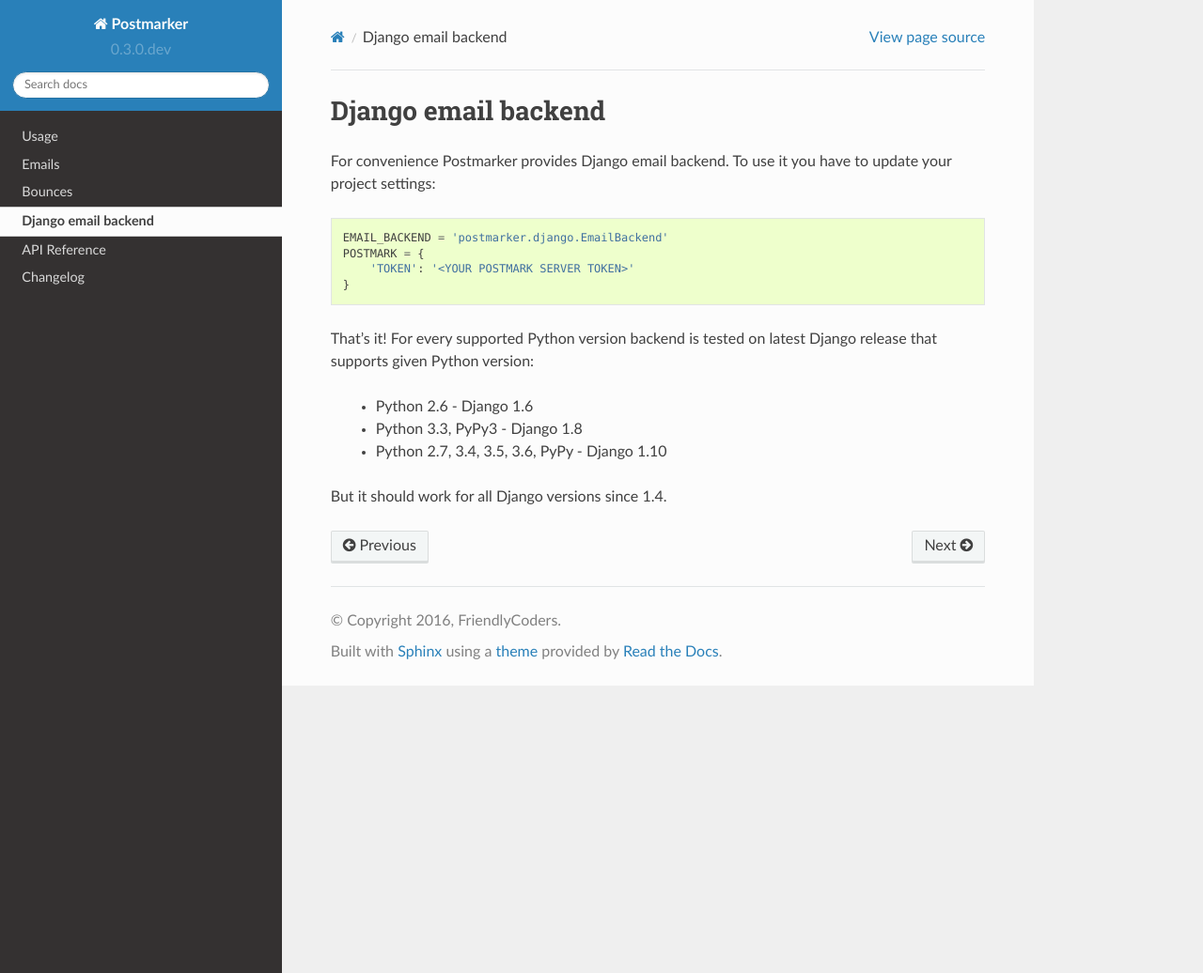
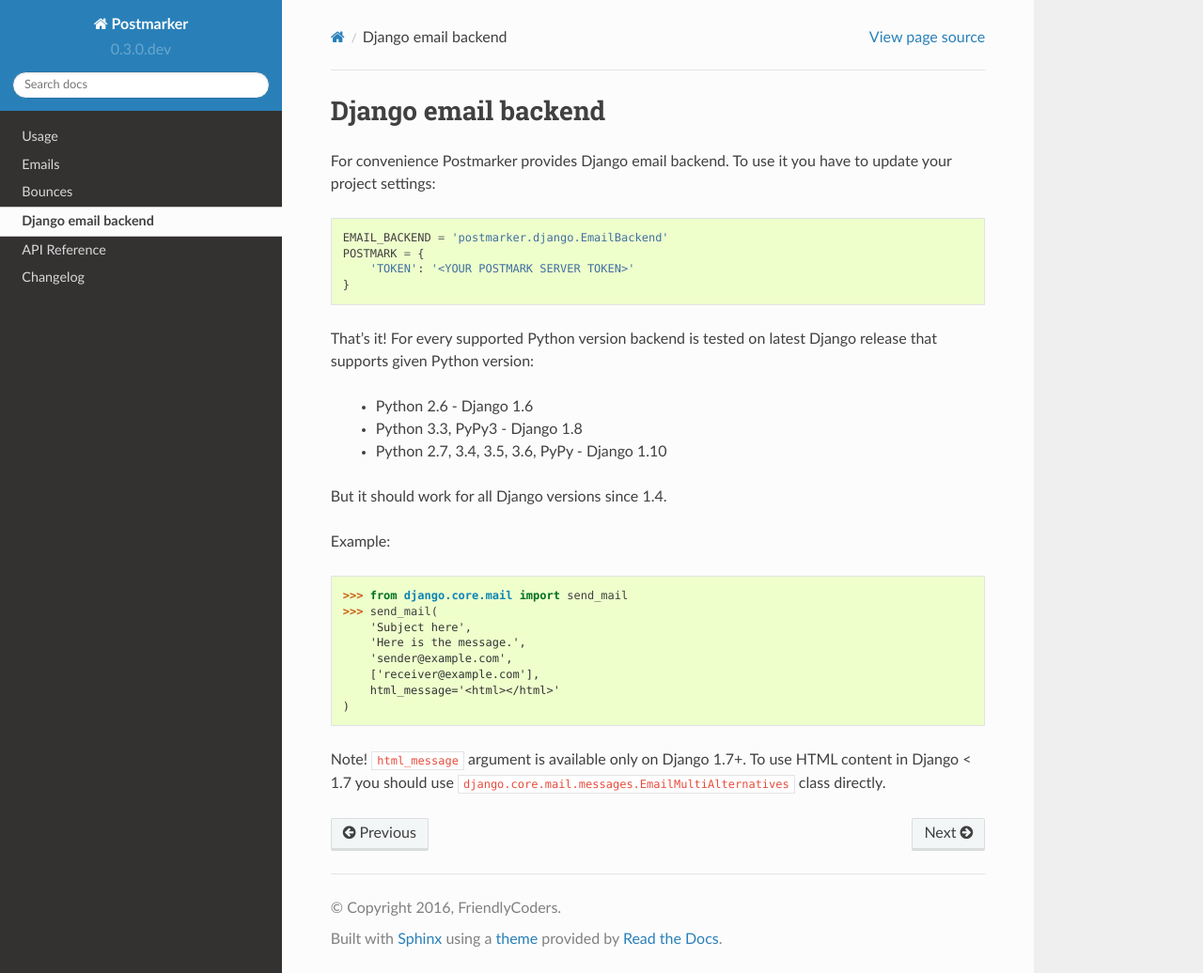
Before and after one commit to Stranger6667/postmarker, a Sphinx documentation site: the page built from docs/django.rst, in a window 1280 px wide and 1036 px high. Shown: the whole window at 94% size. Built offline with Sphinx 7.4.7 and the Read the Docs theme 2.0.0, drawn with Linux system fonts in a browser that asks for light colours.

Commit message:
Extra test and documentation for Django backend

```diff
--- a/docs/django.rst
+++ b/docs/django.rst
@@ -21,3 +21,20 @@
  - Python 2.7, 3.4, 3.5, 3.6, PyPy - Django 1.10
 
 But it should work for all Django versions since 1.4.
+
+
+Example:
+
+.. code-block:: python
+
+    >>> from django.core.mail import send_mail
+    >>> send_mail(
+        'Subject here',
+        'Here is the message.',
+        'sender@example.com',
+        ['receiver@example.com'],
+        html_message='<html></html>'
+    )
+
+Note! ``html_message`` argument is available only on Django 1.7+.
+To use HTML content in Django < 1.7 you should use ``django.core.mail.messages.EmailMultiAlternatives`` class directly.
```
Also changed, not shown: 1 other file.
